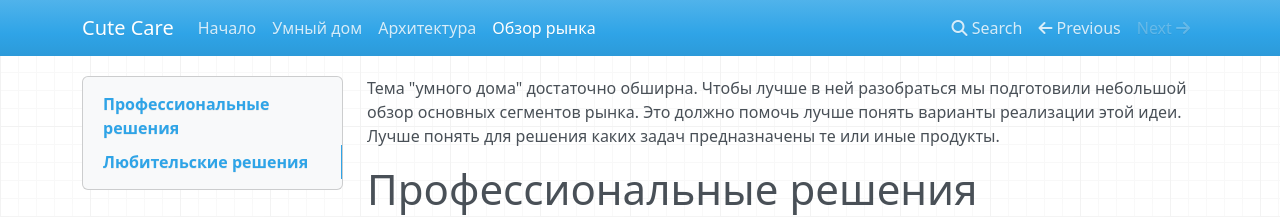
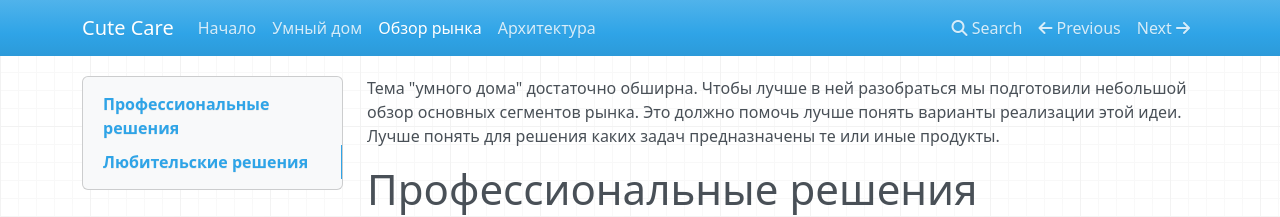
Before and after one commit to cutecare/cutecare-docs, an MkDocs documentation site: the page built from docs/Обзор рынка.md, in a window 1280 px wide. Shown: the top 217 px of the page. Built offline with MkDocs 1.6.1, drawn with Linux system fonts in a browser that asks for light colours; nearby versions of some CDN libraries; old or Windows-style settings are respelled for this version of MkDocs; part of the change alters nothing that is shown.

```diff
--- a/mkdocs.yml
+++ b/mkdocs.yml
@@ -3,5 +3,5 @@ docs_dir: docs
 pages:
     - 'Начало': 'index.md'
     - 'Умный дом': 'Введение.md'
+    - 'Обзор рынка': 'Обзор рынка.md'
     - 'Архитектура': 'Архитектура.md'
-    - 'Обзор рынка': 'Обзор рынка.md'
```
